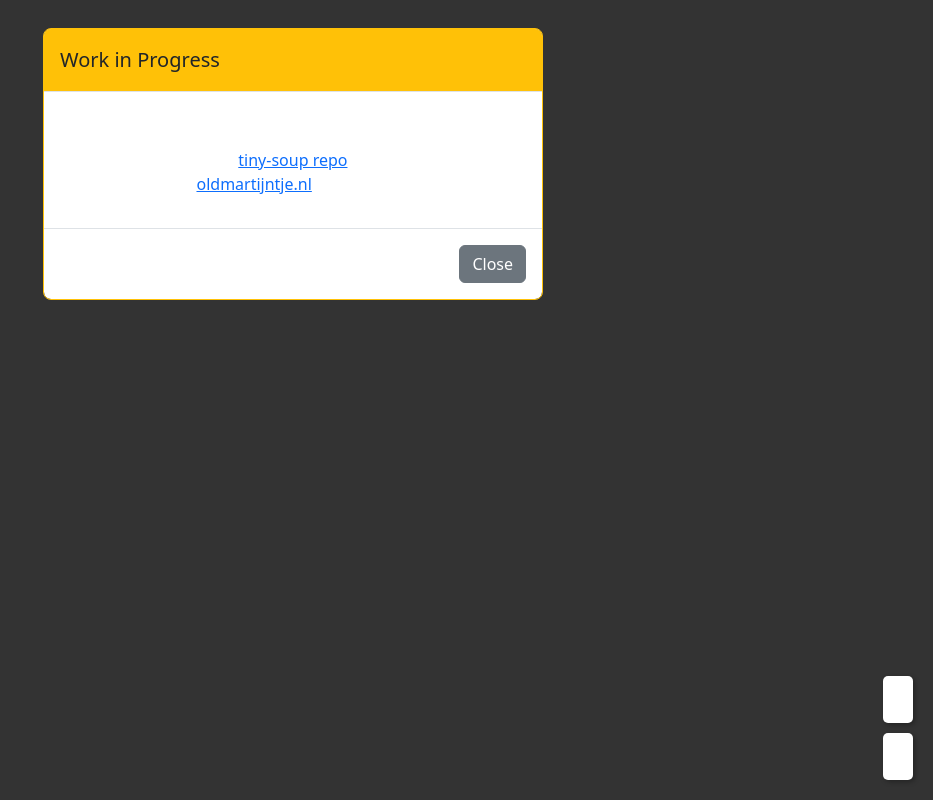
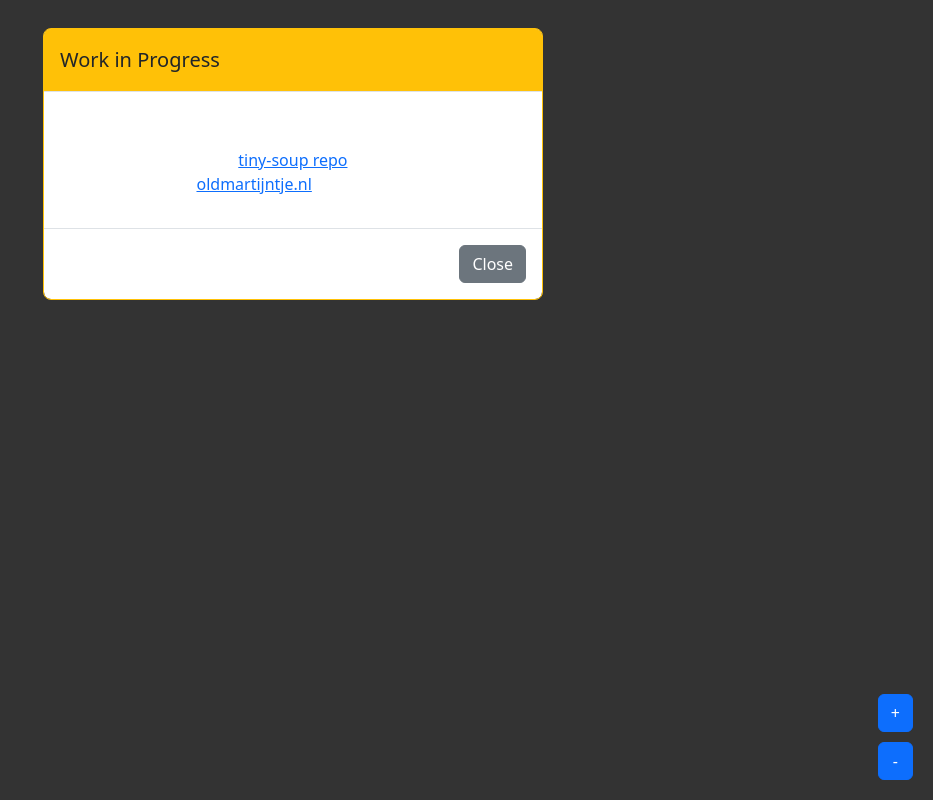
Before and after one commit to oldmartijntje/tiny-soup, a website built with Vite: page index.html in a window 1280 px wide. Shown: the whole page, without its empty margins (347-1280 px from the left). Built offline with nearby package versions, Linux system fonts and the light colour scheme.

Commit message:
styling change

```diff
--- a/style.css
+++ b/style.css
@@ -42,16 +42,6 @@ button {
     left: 0;
 }
 
-.gameController {
-    padding: 10px;
-    font-size: 18px;
-    background: #fff;
-    border: none;
-    cursor: pointer;
-    border-radius: 5px;
-    box-shadow: 2px 2px 5px rgba(0, 0, 0, 0.3);
-}
-
 @font-face {
     font-family: fontRetroGaming;
     src: url("./assets/fonts/Retro Gaming.ttf");
```
